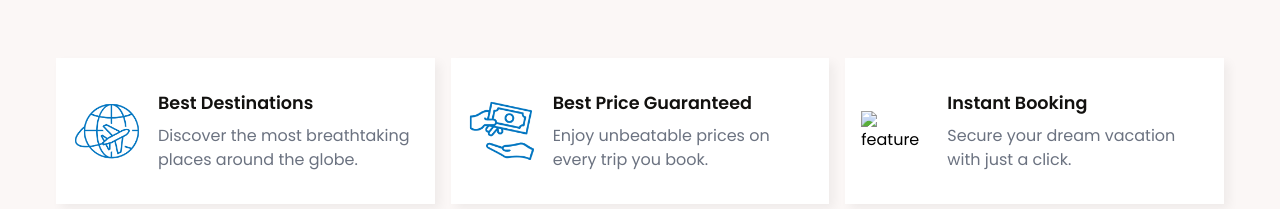
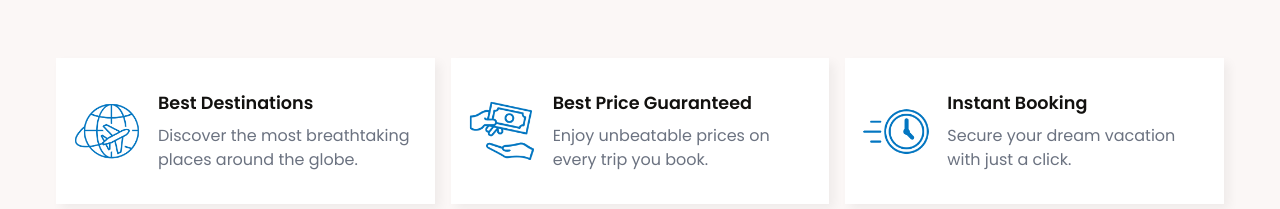
Before and after one commit to dorjinima/Tri-Radna-Tours-and-Travel, a plain HTML site: page index.html in a window 1280 px wide. Shown: the part 745-954 px from the top of the page. Drawn offline with nearby package versions, Linux system fonts and the light colour scheme; files whose address does not match are found by name.

Commit message:
Update index.html

```diff
--- a/index.html
+++ b/index.html
@@ -55,7 +55,7 @@
         </div>
       </div>
       <div class="feature__card">
-        <img src="assets/feature-3.png" alt="feature" />
+        <img src="https://github.com/dorjinima/Tri-Radna-Tours-and-Travel/blob/main/feature-3.png?raw=true" alt="feature" />
         <div>
           <h4>Instant Booking</h4>
           <p>Secure your dream vacation with just a click.</p>
```
